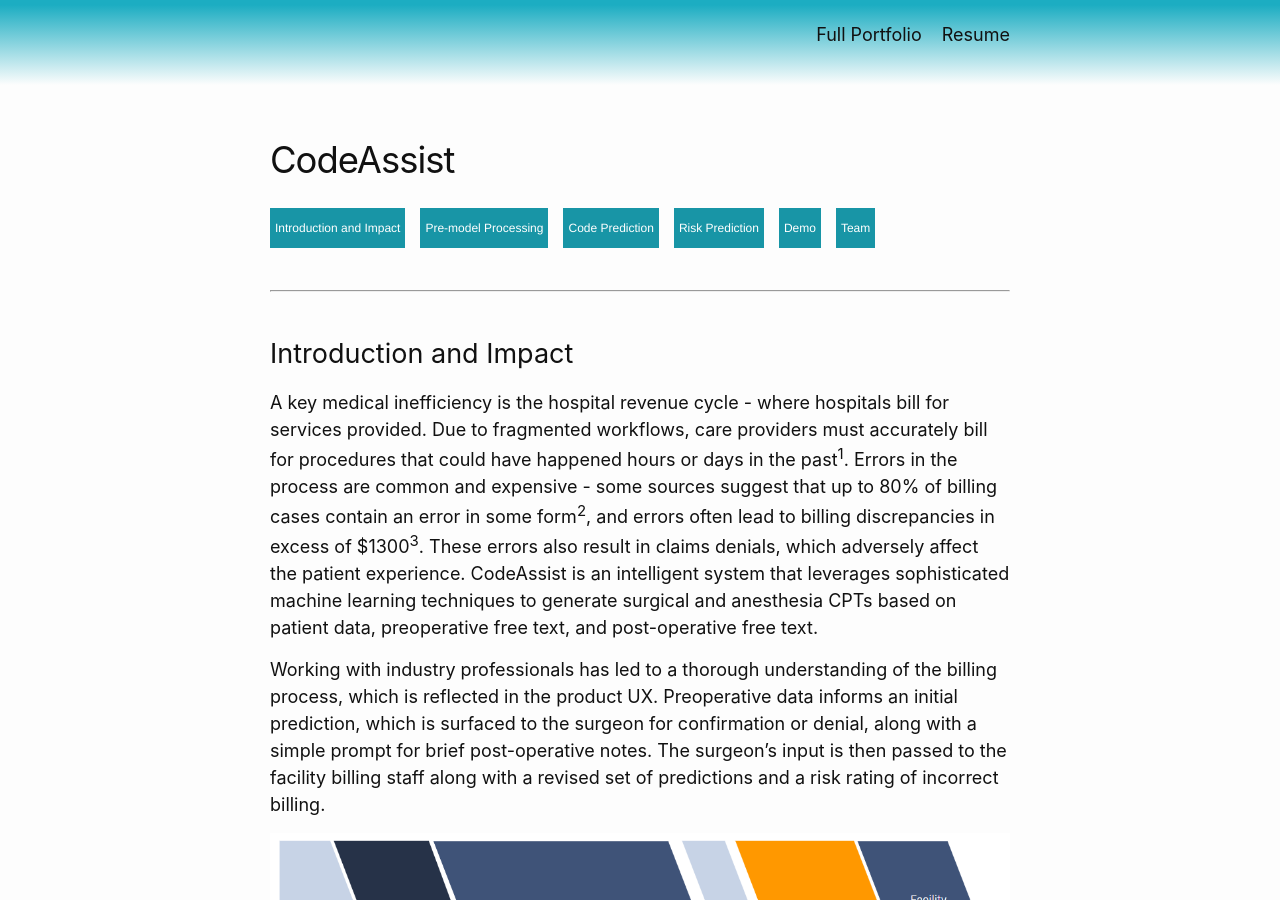
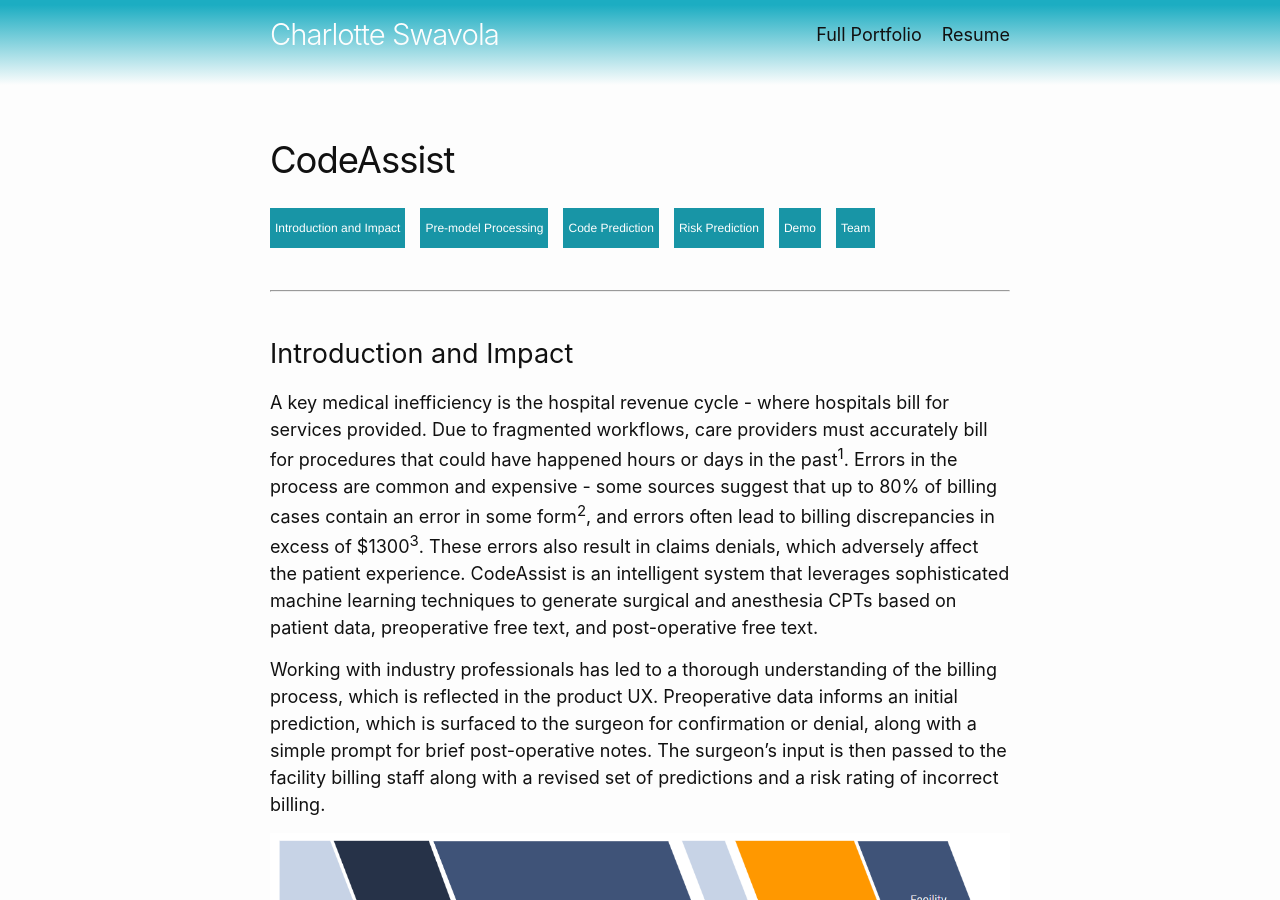
Before and after one commit to cswavola/cswavola.github.io, a Jekyll site: the page built from my_collections/_projects/BillingCodes.md, in a window 1280 px wide and 900 px high. Built offline with Jekyll 4.4.1, drawn with Linux system fonts in a browser that asks for light colours; nearby versions of some CDN libraries.

Commit message:
codeassist name header

```diff
--- a/_includes/header.html
+++ b/_includes/header.html
@@ -3,7 +3,7 @@
   <div class="wrapper">
     {%- assign default_paths = site.pages | map: "path" -%}
     {%- assign page_paths = site.header_pages | default: default_paths -%}
-    {%- if page.title != "CodeAssist" -%}
+    {%- if page.title != "Exclude" -%}
     <a class="site-title" rel="author" href="{{ "/" | relative_url }}" >{{ site.title | escape }}</a>
     {%- endif -%}
 
```
